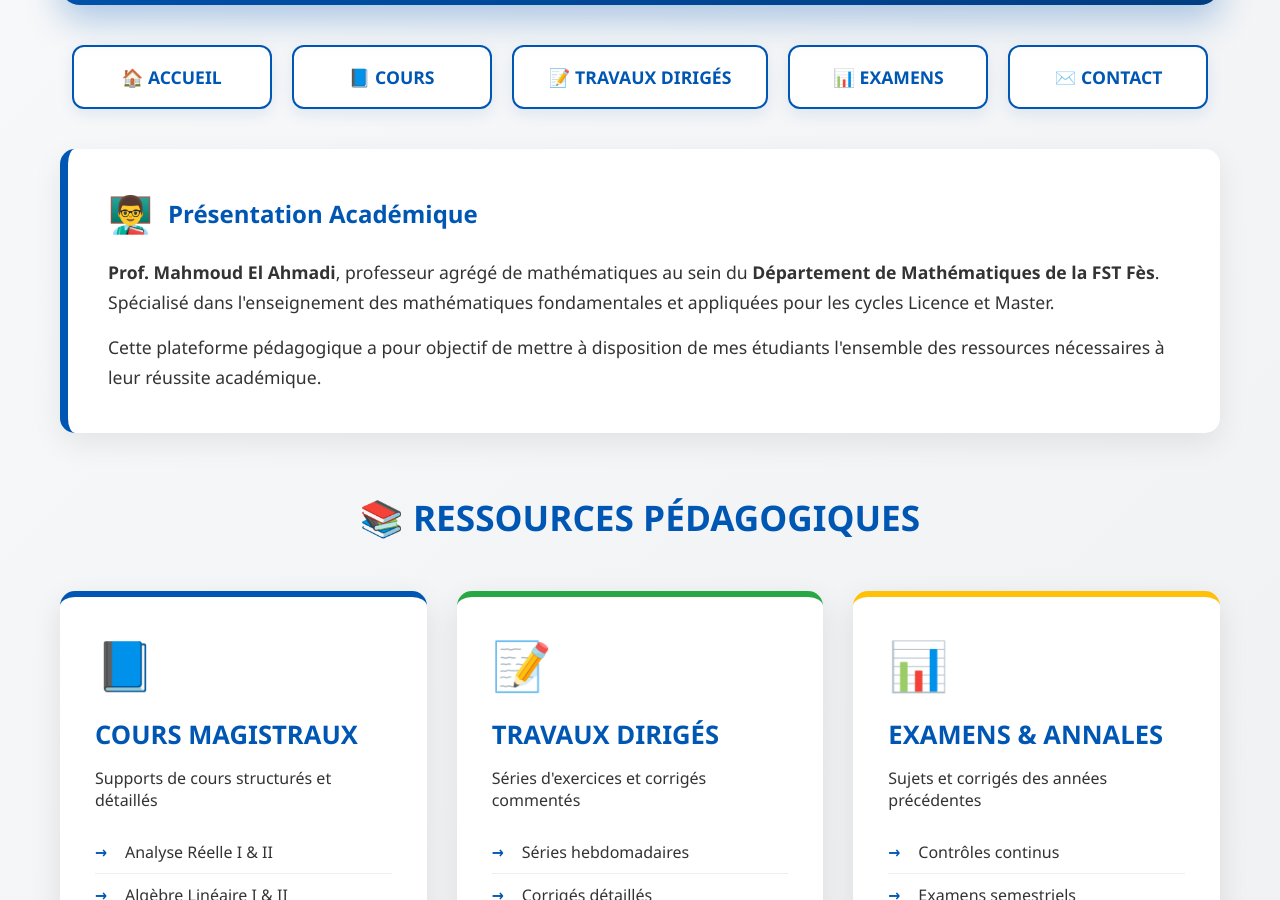
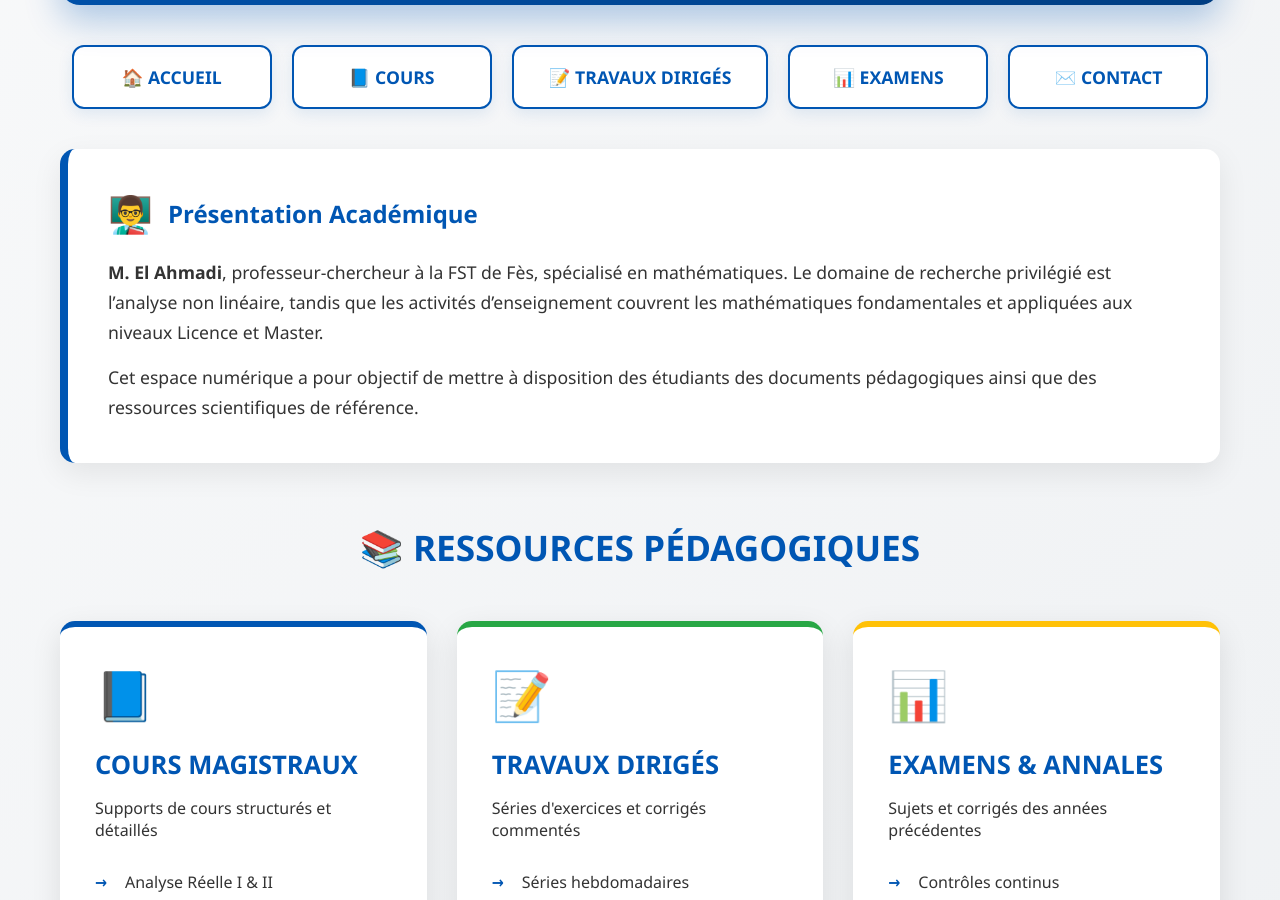
Before and after one commit to mahmoudmath/mahmoudmath.github.io, a Jekyll site: the page index.html, which Jekyll copies as it is, in a window 1280 px wide and 900 px high, scrolled down 321 px. Built offline with Jekyll 4.4.1, drawn with Linux system fonts in a browser that asks for light colours.

Commit message:
Update index.html

```diff
--- a/index.html
+++ b/index.html
@@ -365,13 +365,10 @@
         <section class="presentation">
             <h2>Présentation Académique</h2>
             <p style="font-size: 1.1em; line-height: 1.7;">
-                <strong>Prof. Mahmoud El Ahmadi</strong>, professeur agrégé de mathématiques au sein du
-                <strong>Département de Mathématiques de la FST Fès</strong>. Spécialisé dans l'enseignement
-                des mathématiques fondamentales et appliquées pour les cycles Licence et Master.
+                <strong>M. El Ahmadi</strong>, professeur-chercheur à la FST de Fès, spécialisé en mathématiques. Le domaine de recherche privilégié est l’analyse non linéaire, tandis que les activités d’enseignement couvrent les mathématiques fondamentales et appliquées aux niveaux Licence et Master.
             </p>
             <p style="margin-top: 15px; font-size: 1.1em; line-height: 1.7;">
-                Cette plateforme pédagogique a pour objectif de mettre à disposition de mes étudiants
-                l'ensemble des ressources nécessaires à leur réussite académique.
+                Cet espace numérique a pour objectif de mettre à disposition des étudiants des documents pédagogiques ainsi que des ressources scientifiques de référence.
             </p>
         </section>
 
```
